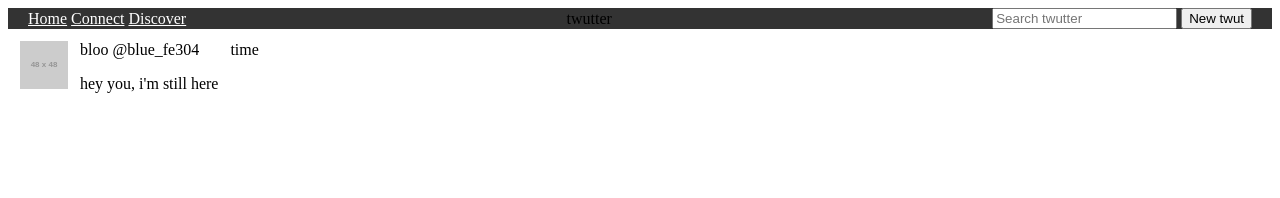
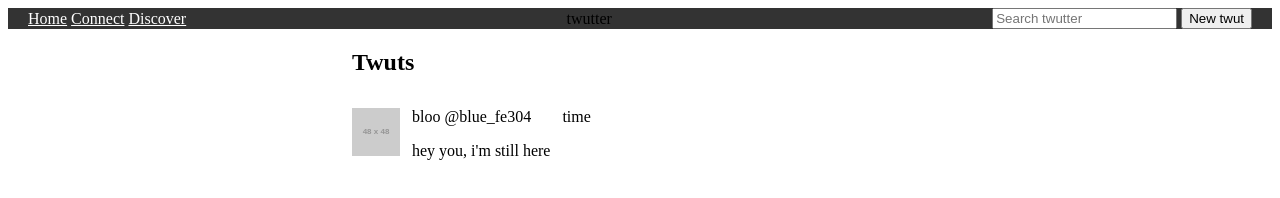
Before and after one commit to blue-fe304/twutter, a plain HTML site: page index.html in a window 1280 px wide. Drawn offline with Linux system fonts and the light colour scheme; placeholder pictures from the web are drawn by us.

Commit message:
add timeline container and header

```diff
--- a/index.html
+++ b/index.html
@@ -23,7 +23,8 @@
       </div>
     </nav>
     <div>
-      <main>
+      <main class="timeline">
+      <h2>Twuts</h2>
         <!-- tweets feed -->
         <div class="tweet">
           <!-- profile pic -->
--- a/style.css
+++ b/style.css
@@ -17,3 +17,12 @@ a {
     gap: 12px;
 
 }
+
+.timeline {
+   max-width: 600px;
+   margin: 0 auto;
+}
+
+h2 {
+    padding-left: 12px;
+}
```
